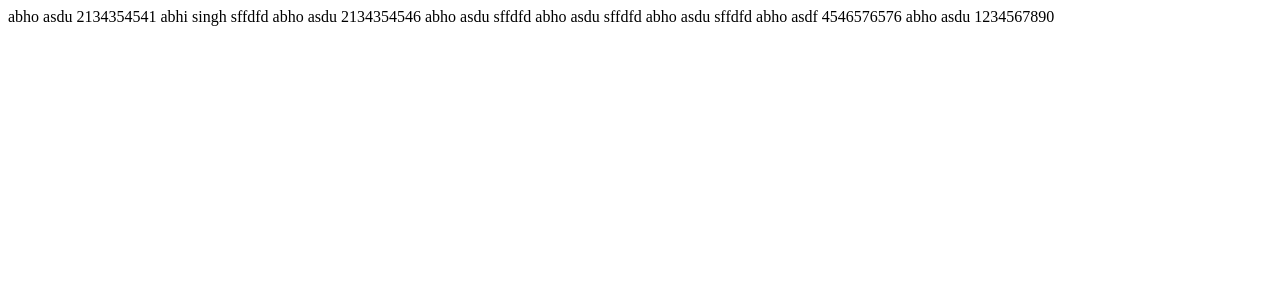
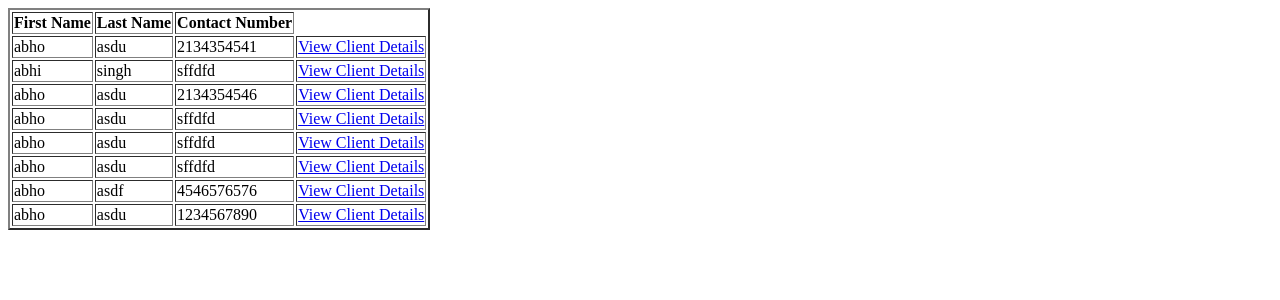
Before and after one commit to asd29/PythonCode, a Django app: page /customer/list in a window 1280 px wide. Shown: the top 300 px of the page. Run offline with Django 3.2, Linux system fonts and the light colour scheme; data comes from the database, SQL or seed files in the repository; both versions use the stored data as it was after the commit.

Commit message:
Add files via upload

```diff
--- a/mainproject/mainapp/models.py
+++ b/mainproject/mainapp/models.py
@@ -1,5 +1,6 @@
 from django.db import models
 from django import forms
+from django.forms import ModelForm
 # Create your models here.
 class Client(models.Model):
 	first_name = models.CharField(max_length=50)
@@ -10,3 +11,9 @@ class Registration(forms.Form):
 	first_name = forms.CharField(label='Enter First Name', min_length=4, max_length=50)
 	last_name = forms.CharField(label='Enter Last Name', min_length=4, max_length=50)
 	contact_number = forms.CharField(label='Enter Contact no.', max_length=10)
+
+
+class Registrationform(forms.ModelForm):
+	class Meta:
+		model = Client
+		fields=['first_name','last_name','contact_number']
--- a/mainproject/mainapp/urls.py
+++ b/mainproject/mainapp/urls.py
@@ -6,4 +6,6 @@ app_name = 'mainapp'
 
 urlpatterns = [
     path('list', views.list, name='ListPage'),
+    path('clientdetails/<int:client_id>', views.client_details , name='ClientDetails'),
+    path('updatedetails/<int:client_id>',views.update,name='updatedetails')
     ]
--- a/mainproject/mainapp/views.py
+++ b/mainproject/mainapp/views.py
@@ -1,7 +1,8 @@
-from django.shortcuts import render
+from django.shortcuts import render, redirect
 from django.http import HttpResponse
-from .models import Registration, Client
+from .models import Registration, Client, Registrationform
 from django.template import loader
+
 # Create your views here.
 def registration(request):
     if request.method == 'POST':
@@ -18,7 +19,11 @@ def registration(request):
         }
         form_page = loader.get_template('mainapp/form.html')
         return HttpResponse(form_page.render(data))
-
+        # form = Registration({
+        #   "first_name": user.first_name,
+        #   "last_name": user.last_name,
+        #   "contact_number": user.contact_number
+        #   })
 
 
     else:
@@ -35,3 +40,29 @@ def list(request):
   "users": Client.objects.all()
   }
   return HttpResponse(list_page.render(data))
+
+def client_details(request, client_id):
+  client_page = loader.get_template('mainapp/client-details.html')
+  client = Client.objects.get(id=client_id)
+  data = {
+  "client": client
+  }
+  return HttpResponse(client_page.render(data))
+
+
+def update(request, client_id):
+  client = Client.objects.get(id=client_id)
+  if request.method == 'POST':
+        form = Registrationform(request.POST, instance=client)
+        if form.is_valid():
+           print(client_id,"form is updated", form.changed_data)
+           form.save()
+           return redirect('/customer/list')
+
+
+
+
+  else:
+
+    form = Registrationform(instance=client)
+  return render(request, 'mainapp/update.html', {'form': form})
--- a/mainproject/mainproject/urls.py
+++ b/mainproject/mainproject/urls.py
@@ -16,7 +16,7 @@ Including another URLconf
 from django.contrib import admin
 from django.urls import path , include
 from mainapp.views import registration
-from mainapp.views import list
+
 
 urlpatterns = [
     path('admin/', admin.site.urls),
--- a/mainproject/templates/mainapp/list.html
+++ b/mainproject/templates/mainapp/list.html
@@ -4,11 +4,23 @@
 	<title>list</title>
 </head>
 <body>
+	<table border=2>
+		<tr>
+		<th>First Name</th>
+		<th>Last Name</th>
+		<th>Contact Number</th>
+	</tr>
 	{% for user in users %}
-		{{user.first_name}}
-		{{user.last_name}}
-		{{user.contact_number}}
+
+	<tr>
+		<td>{{user.first_name}}</td>
+		<td>{{user.last_name}}</td>
+		<td>{{user.contact_number}}</td>
+		<td><a href="{% url 'mainapp:ClientDetails' user.id %}">View Client Details</a></td>
+	</tr>
+
 	{% endfor %}
+
 
 </body>
 </html>
```
Also changed, not shown: mainproject/templates/mainapp/client-details.html (added, +21 -0 lines), mainproject/templates/mainapp/update.html (added, +14 -0 lines), mainproject/db.sqlite3.
